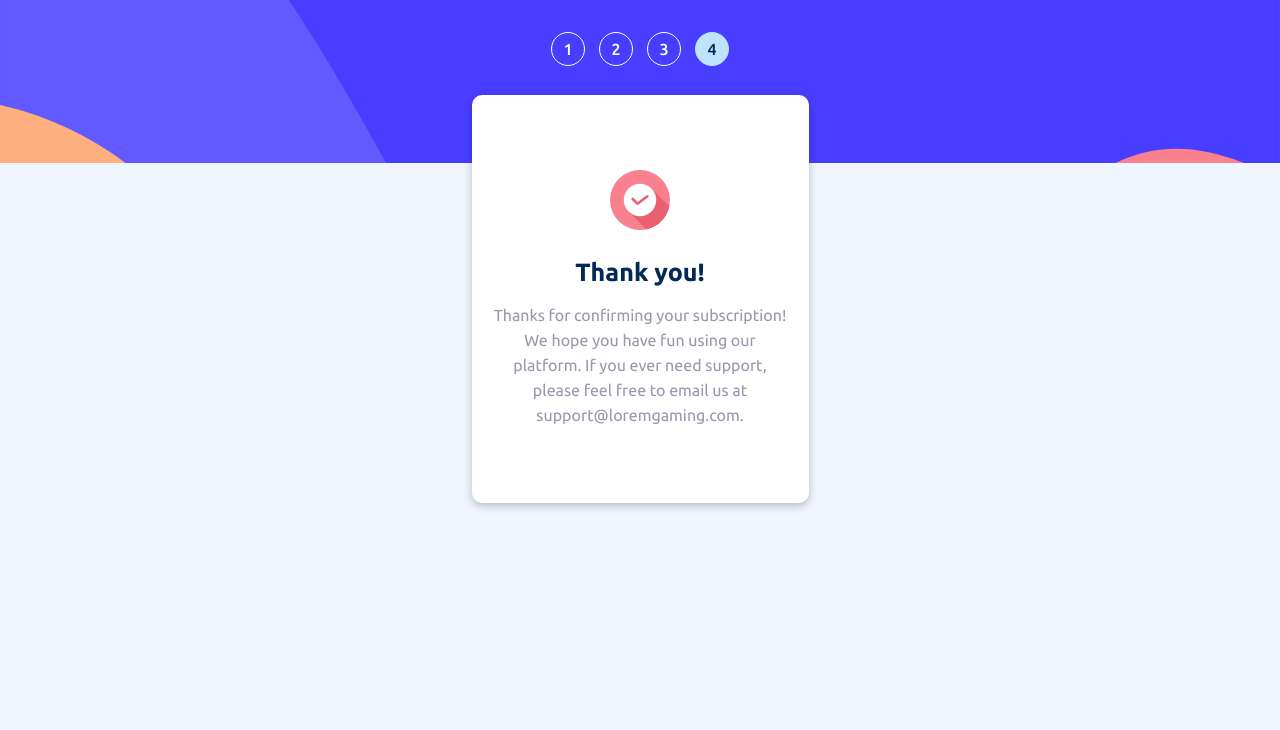
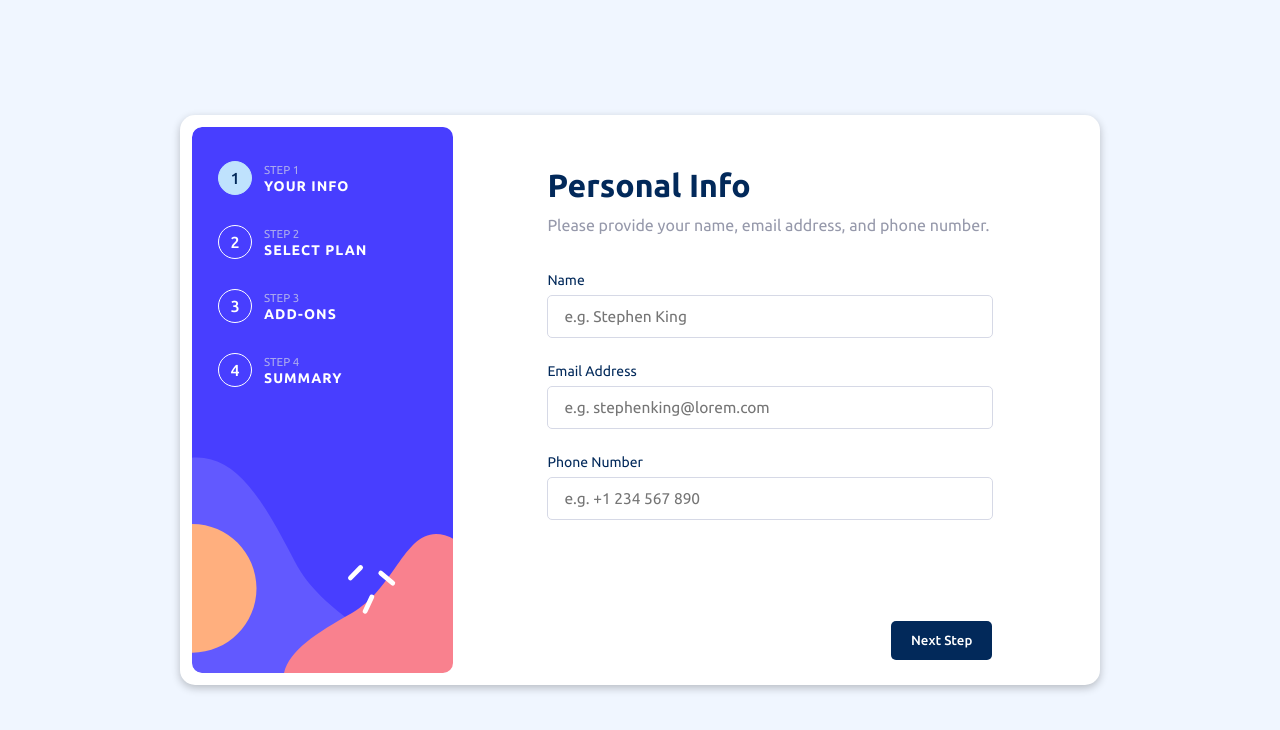
Before and after one commit to Mrcsbda/Multi-step-form, a React (Vite) app: page / in a window 1280 px wide. Shown: the top 730 px of the page. Built offline with nearby package versions, Linux system fonts and the light colour scheme.

Commit message:
:lipstick: personal info desktop

```diff
--- a/src/components/personalInfo/personalInfo.scss
+++ b/src/components/personalInfo/personalInfo.scss
@@ -26,3 +26,17 @@
         }
     }
 }
+
+@media screen and (min-width: 930px) {
+    .personal-info-form {
+        gap: 25px;
+
+        &__label {
+            gap: 7px;
+        }
+
+        &__input {
+            font-size: 15.5px;
+        }
+    }
+}
--- a/src/page/App.jsx
+++ b/src/page/App.jsx
@@ -9,7 +9,7 @@ import ConfirmedSubscription from '../components/confirmedSubscription/Confirmed
 
 const App = () => {
   const { formConfirmed } = useSelector(state => state.info)
-  const [stepActive, setStepActive] = useState(5)
+  const [stepActive, setStepActive] = useState(1)
   const steps = [
     {
       number: 1,
--- a/src/page/app.scss
+++ b/src/page/app.scss
@@ -88,9 +88,9 @@
         padding: 15px;
         position: relative;
 
-    &--disabled {
-        display: none;
-    }
+        &--disabled {
+            display: none;
+        }
     }
 
     &__form-btn {
@@ -101,6 +101,7 @@
         padding: 12px 16px;
         position: absolute;
         right: 15px;
+        font-weight: $weight-500;
 
         &--confirm {
             background-color: $purplish-blue;
@@ -112,3 +113,92 @@
         font-weight: $weight-500;
     }
 }
+
+@media screen and (min-width: 930px) {
+    .app {
+        display: flex;
+        justify-content: center;
+        align-items: center;
+
+        &__card-container {
+            width: 920px;
+            height: 570px;
+            display: flex;
+            background-color: white;
+            border-radius: 15px;
+            box-shadow: rgba(0, 0, 0, 0.24) 0px 3px 8px;
+            padding: 12px;
+        }
+
+        &__steps-container {
+            height: 100%;
+            border-radius: 10px;
+            background-image: url("../../public/images/bg-sidebar-desktop.svg");
+            width: 264px;
+            padding: 34px 26px;
+            display: flex;
+            flex-direction: column;
+            justify-content: flex-start;
+            gap: 30px;
+        }
+
+        &__step-info-container {
+            display: flex;
+            align-items: center;
+            gap: 12px;
+        }
+
+        &__step-info {
+            display: inline;
+        }
+
+        &__step-info-number {
+            color: $light-gray;
+            opacity: 0.7;
+            font-size: 11.5px;
+            margin-bottom: 2px;
+        }
+
+        &__step-info-text {
+            color: white;
+            font-weight: $weight-700;
+            font-size: 14px;
+            letter-spacing: 1px;
+        }
+
+        &__form-container {
+            min-height: 100%;
+            width: 72%;
+        }
+
+        &__form-step-container {
+            position: static;
+            box-shadow: none;
+            max-width: 490px;
+            padding: 40px 22px
+        }
+
+        &__form-title {
+            font-size: 32px;
+            margin-bottom: 9px;
+        }
+
+        &__form-text {
+            margin-bottom: 35px;
+        }
+
+        &__form-btn-container {
+            max-width: 474px;
+        }
+
+        &__form-btn {
+            padding: 12px 20px;
+            cursor: pointer;
+        }
+
+        &__form-go-back-text {
+            cursor: pointer;
+        }
+
+    }
+}
```
